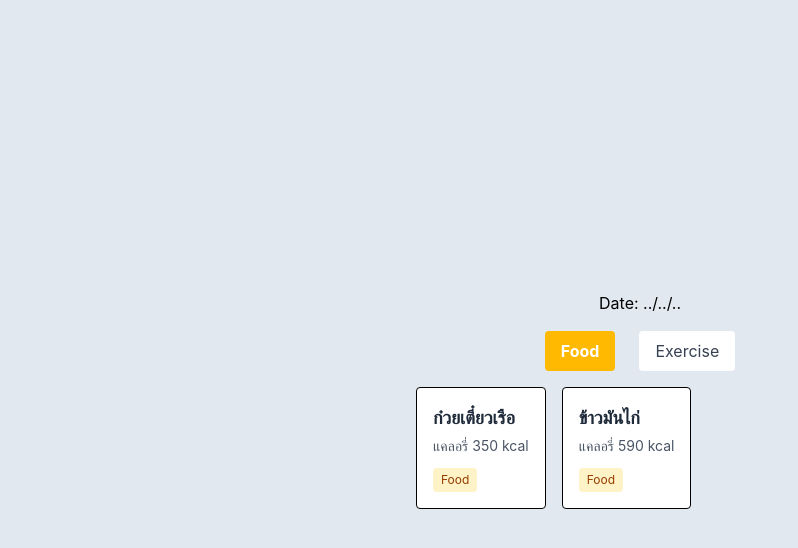
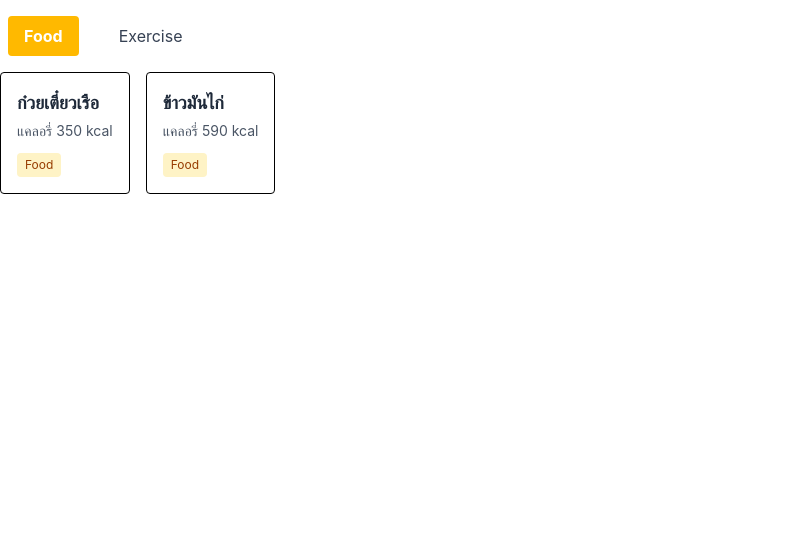
Before and after one commit to PorpleumX/react-build-day_OrochiModelX-G9, a React (Vite) app: page / in a window 1280 px wide. Shown: the top 548 px of the page, without its empty margins (0-798 px from the left). Built offline with nearby package versions, Linux system fonts and the light colour scheme.

Commit message:
edit category file

```diff
--- a/src/App.jsx
+++ b/src/App.jsx
@@ -1,52 +1,10 @@
-import { useState } from "react";
 import CategorySelector from "./components/CategorySelector";
 
 const App = () => {
-  const [selectedCategory, setSelectedCategory] = useState("Food");
-
-  const categories = ["Food", "Exercise"];
-
-  const cardsData = [
-    {
-      id: 1,
-      title: "ก๋วยเตี๋ยวเรือ",
-      category: "Food",
-      desc: "แคลอรี่ 350 kcal",
-    },
-    { id: 2, title: "ข้าวมันไก่", category: "Food", desc: "แคลอรี่ 590 kcal" },
-    {
-      id: 3,
-      title: "วิ่งสวนสาธารณะ",
-      category: "Exercise",
-      desc: "เบิร์น 300 kcal",
-    },
-    {
-      id: 4,
-      title: "เวทเทรนนิ่ง",
-      category: "Exercise",
-      desc: "เบิร์น 200 kcal",
-    },
-  ];
-
-  const handleCategory = (cate) => {
-    setSelectedCategory(cate);
-    console.log(cate);
-  };
-
-  const filteredCards = cardsData.filter(
-    (item) => item.category === selectedCategory,
-  );
 
   return (
-    <div className="flex flex-col bg-slate-200 w-full min-h-screen justify-center items-center">
-      <h1>Date: ../../..</h1>
-      <CategorySelector
-        selectedCategory={selectedCategory}
-        categories={categories}
-        handleCategory={handleCategory}
-        filteredCards={filteredCards}
-      />
-
+    <div>
+      <CategorySelector />
     </div>
   );
 };
--- a/src/components/CategorySelector.jsx
+++ b/src/components/CategorySelector.jsx
@@ -1,4 +1,40 @@
-const CategorySelector = ({ selectedCategory, categories, handleCategory,filteredCards }) => {
+import { useState } from "react";
+const CategorySelector = () => {
+  const [selectedCategory, setSelectedCategory] = useState("Food");
+
+  const categories = ["Food", "Exercise"];
+
+  const cardsData = [
+    {
+      id: 1,
+      title: "ก๋วยเตี๋ยวเรือ",
+      category: "Food",
+      desc: "แคลอรี่ 350 kcal",
+    },
+    { id: 2, title: "ข้าวมันไก่", category: "Food", desc: "แคลอรี่ 590 kcal" },
+    {
+      id: 3,
+      title: "วิ่งสวนสาธารณะ",
+      category: "Exercise",
+      desc: "เบิร์น 300 kcal",
+    },
+    {
+      id: 4,
+      title: "เวทเทรนนิ่ง",
+      category: "Exercise",
+      desc: "เบิร์น 200 kcal",
+    },
+  ];
+
+  const handleCategory = (cate) => {
+    setSelectedCategory(cate);
+    console.log(cate);
+  };
+
+  const filteredCards = cardsData.filter(
+    (item) => item.category === selectedCategory,
+  );
+
   return (
     <>
       <div className="flex gap-2">
@@ -8,8 +44,8 @@ const CategorySelector = ({ selectedCategory, categories, handleCategory,filtere
               onClick={() => handleCategory(item)}
               className={`px-4 py-2 rounded transition-colors ${
                 selectedCategory === item
-                  ? "bg-amber-400 text-white font-bold" // Style ตอนถูกเลือก
-                  : "bg-white text-gray-700 hover:bg-amber-100" // Style ปกติ
+                  ? "bg-amber-400 text-white font-bold"
+                  : "bg-white text-gray-700 hover:bg-amber-100"
               }`}
             >
               {item}
```
